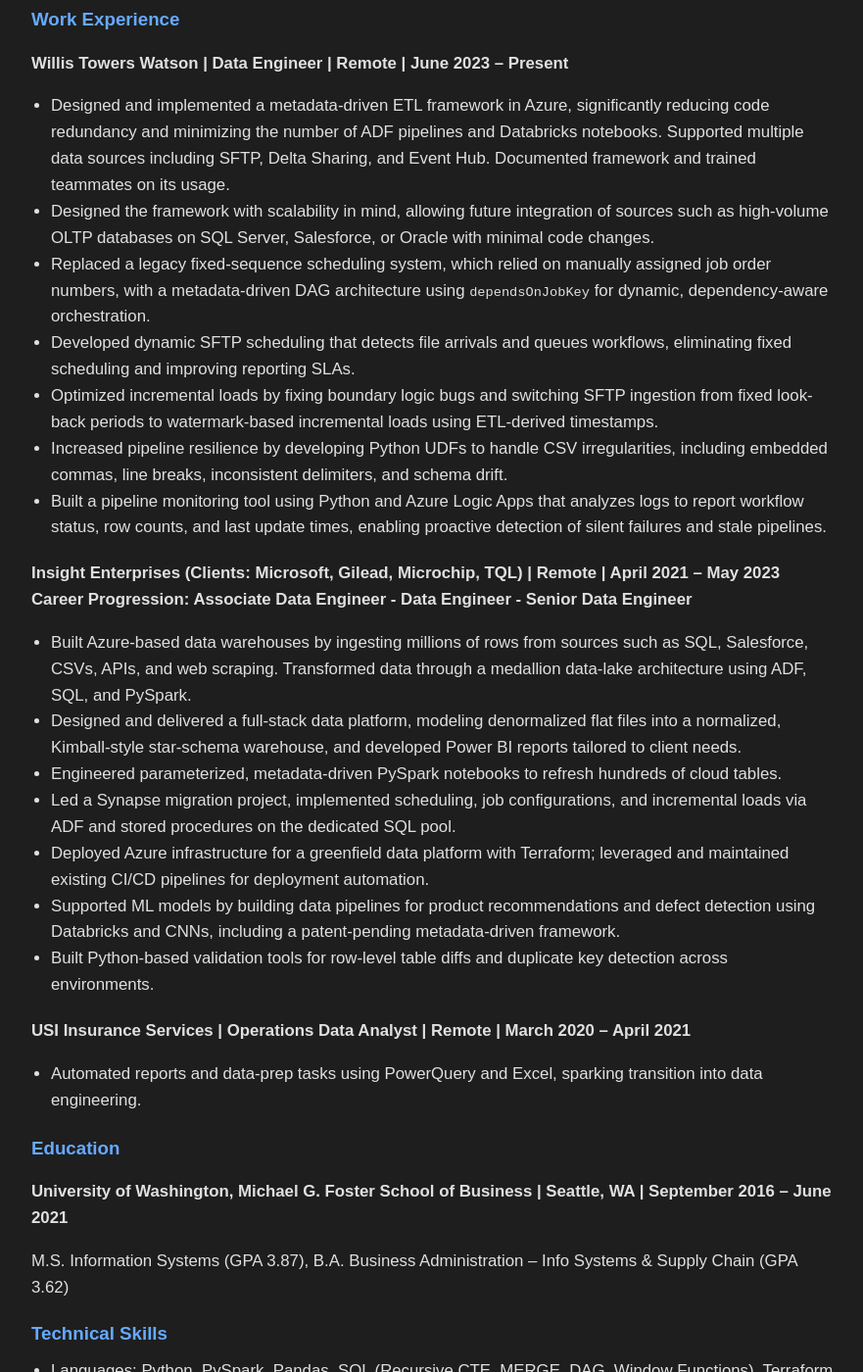
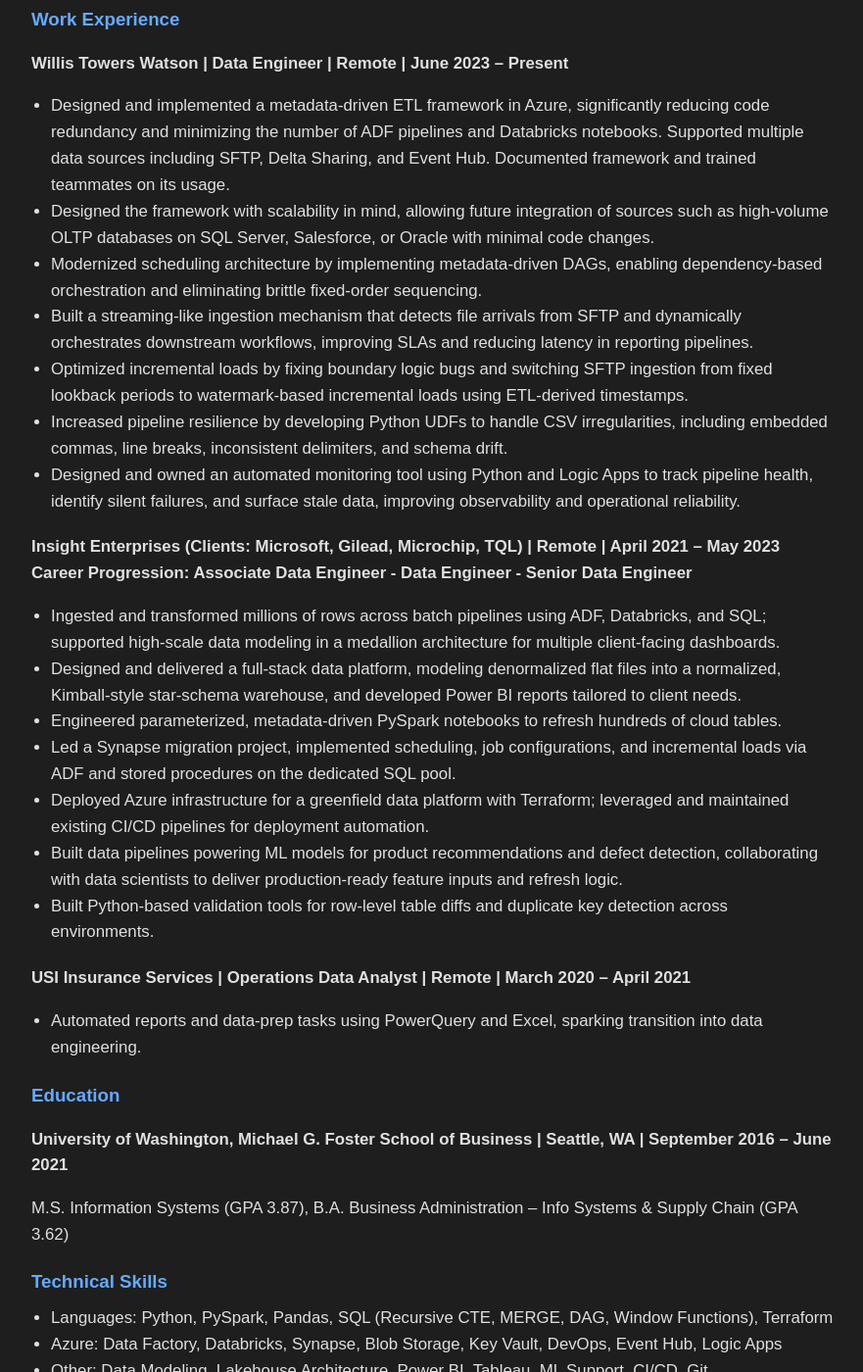
Before and after one commit to dgusty244/dgusty244.github.io, a Jekyll site: the page built from index.html, in a window 1280 px wide and 1400 px high, scrolled down 993 px. Shown: the whole window at 98% size, without its empty margins (198-1079 px from the left). Built offline with Jekyll 4.4.1, drawn with Linux system fonts in a browser that asks for light colours.

Commit message:
updated resume text

```diff
--- a/index.html
+++ b/index.html
@@ -27,24 +27,25 @@
 <ul>
   <li>Designed and implemented a metadata-driven ETL framework in Azure, significantly reducing code redundancy and minimizing the number of ADF pipelines and Databricks notebooks. Supported multiple data sources including SFTP, Delta Sharing, and Event Hub. Documented framework and trained teammates on its usage.</li>
   <li>Designed the framework with scalability in mind, allowing future integration of sources such as high-volume OLTP databases on SQL Server, Salesforce, or Oracle with minimal code changes.</li>
-    <li>Replaced a legacy fixed-sequence scheduling system, which relied on manually assigned job order numbers, with a metadata-driven DAG architecture using <code>dependsOnJobKey</code> for dynamic, dependency-aware orchestration.</li>
-    <li>Developed dynamic SFTP scheduling that detects file arrivals and queues workflows, eliminating fixed scheduling and improving reporting SLAs.</li>
-    <li>Optimized incremental loads by fixing boundary logic bugs and switching SFTP ingestion from fixed look-back periods to watermark-based incremental loads using ETL-derived timestamps.</li>
+  <li>Modernized scheduling architecture by implementing metadata-driven DAGs, enabling dependency-based orchestration and eliminating brittle fixed-order sequencing.</li>
+  <li>Built a streaming-like ingestion mechanism that detects file arrivals from SFTP and dynamically orchestrates downstream workflows, improving SLAs and reducing latency in reporting pipelines.</li>
+  <li>Optimized incremental loads by fixing boundary logic bugs and switching SFTP ingestion from fixed lookback periods to watermark-based incremental loads using ETL-derived timestamps.</li>
   <li>Increased pipeline resilience by developing Python UDFs to handle CSV irregularities, including embedded commas, line breaks, inconsistent delimiters, and schema drift.</li>
-    <li>Built a pipeline monitoring tool using Python and Azure Logic Apps that analyzes logs to report workflow status, row counts, and last update times, enabling proactive detection of silent failures and stale pipelines.</li>
+  <li>Designed and owned an automated monitoring tool using Python and Logic Apps to track pipeline health, identify silent failures, and surface stale data, improving observability and operational reliability.</li>
 </ul>
 
 <p style="margin-bottom: 0;"><strong>Insight Enterprises (Clients: Microsoft, Gilead, Microchip, TQL) | Remote | April 2021 – May 2023</strong></p>
 <p style="margin-top: 0;"><strong>Career Progression: Associate Data Engineer - Data Engineer - Senior Data Engineer</strong></p>
 <ul>
-    <li>Built Azure-based data warehouses by ingesting millions of rows from sources such as SQL, Salesforce, CSVs, APIs, and web scraping. Transformed data through a medallion data-lake architecture using ADF, SQL, and PySpark.</li>
+  <li>Ingested and transformed millions of rows across batch pipelines using ADF, Databricks, and SQL; supported high-scale data modeling in a medallion architecture for multiple client-facing dashboards.</li>
   <li>Designed and delivered a full-stack data platform, modeling denormalized flat files into a normalized, Kimball-style star-schema warehouse, and developed Power BI reports tailored to client needs.</li>
   <li>Engineered parameterized, metadata-driven PySpark notebooks to refresh hundreds of cloud tables.</li>
   <li>Led a Synapse migration project, implemented scheduling, job configurations, and incremental loads via ADF and stored procedures on the dedicated SQL pool.</li>
   <li>Deployed Azure infrastructure for a greenfield data platform with Terraform; leveraged and maintained existing CI/CD pipelines for deployment automation.</li>
-    <li>Supported ML models by building data pipelines for product recommendations and defect detection using Databricks and CNNs, including a patent-pending metadata-driven framework.</li>
+  <li>Built data pipelines powering ML models for product recommendations and defect detection, collaborating with data scientists to deliver production-ready feature inputs and refresh logic.</li>
   <li>Built Python-based validation tools for row-level table diffs and duplicate key detection across environments.</li>
 </ul>
+
 
   <p><strong>USI Insurance Services | Operations Data Analyst | Remote | March 2020 – April 2021</strong></p>
   <ul>
```
Lines whose indentation alone changed are shown as unchanged.
